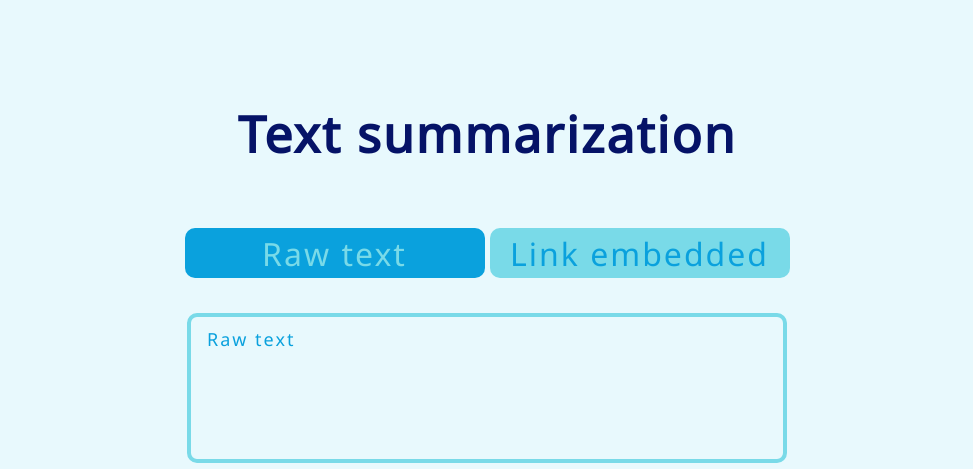
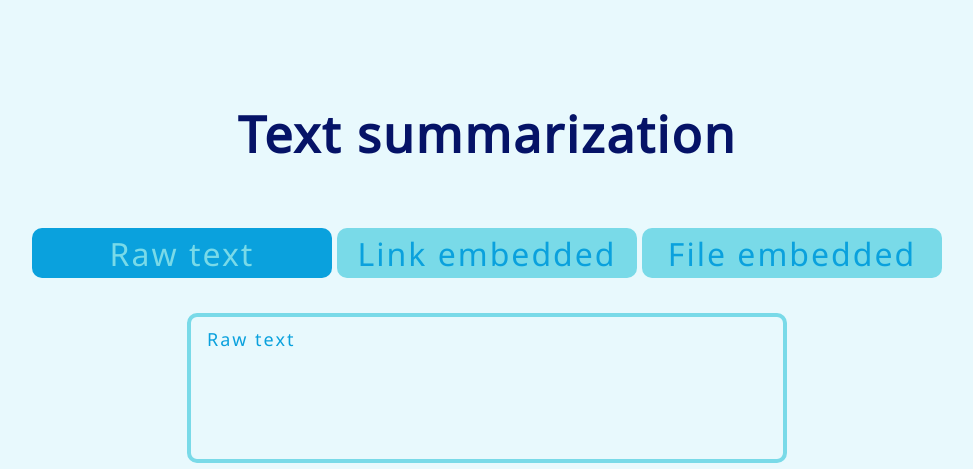
Before and after one commit to phucmap85/Quidk-website, a Flask app: page / in a window 1280 px wide. Shown: the top 469 px of the page, without its empty margins (153-1126 px from the left). Run offline with Flask 2, Linux system fonts and the light colour scheme.

Commit message:
Update home.html

```diff
--- a/templates/home.html
+++ b/templates/home.html
@@ -50,7 +50,7 @@ body{
     width: auto;
 }
 
-.btn-1{
+.text-btn{
     margin: 2.5px;
     width: 300px;
     height: 50px;
@@ -64,13 +64,7 @@ body{
     outline: none;
 }
 
-/* .btn-1:hover{
-    box-shadow: inset 300px 0 0 0 #79DAE8;
-    cursor: pointer;
-    color: #0AA1DD;
-} */
-
-.btn-2{
+.link-btn{
     margin: 2.5px;
     width: 300px;
     height: 50px;
@@ -84,14 +78,15 @@ body{
     outline: none;
 }
 
-.btn-2:hover{
+.link-btn:hover{
     box-shadow: inset 300px 0 0 0 #0AA1DD;
     cursor: pointer;
     color: #79DAE8;
 }
 
-.btn1{
-    margin: 5px;
+
+.file-btn{
+    margin: 2.5px;
     width: 300px;
     height: 50px;
     border: none;
@@ -104,7 +99,7 @@ body{
     outline: none;
 }
 
-.btn1:hover{
+.file-btn:hover{
     box-shadow: inset 300px 0 0 0 #0AA1DD;
     cursor: pointer;
     color: #79DAE8;
@@ -252,8 +247,9 @@ body{
     <div class = "header" style="color: #051367;"> Text summarization </div>
 
     <div class ="button">
-        <button class="btn-1">Raw text</button>
-        <button class="btn-2" onclick="window.location.href = '/linkemb';">Link embedded</button>
+        <button class="text-btn">Raw text</button>
+        <button class="link-btn" onclick="window.location.href = '/linkemb';">Link embedded</button>
+        <button class="file-btn" onclick="window.location.href = '/filemb';">File embedded</button>
         <!-- <input type="button" class="btn1" value="Test"> -->
     </div>
 
```
